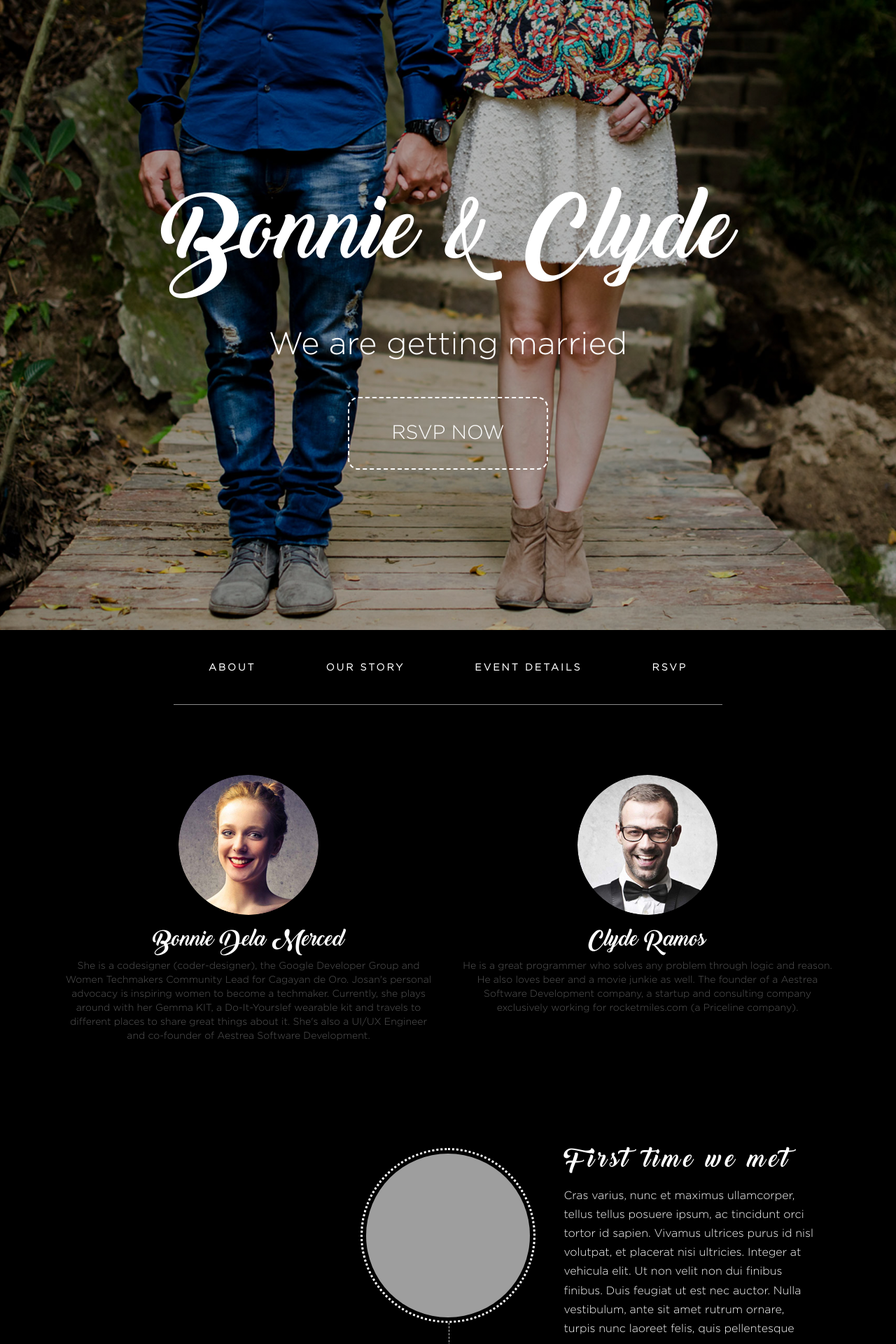
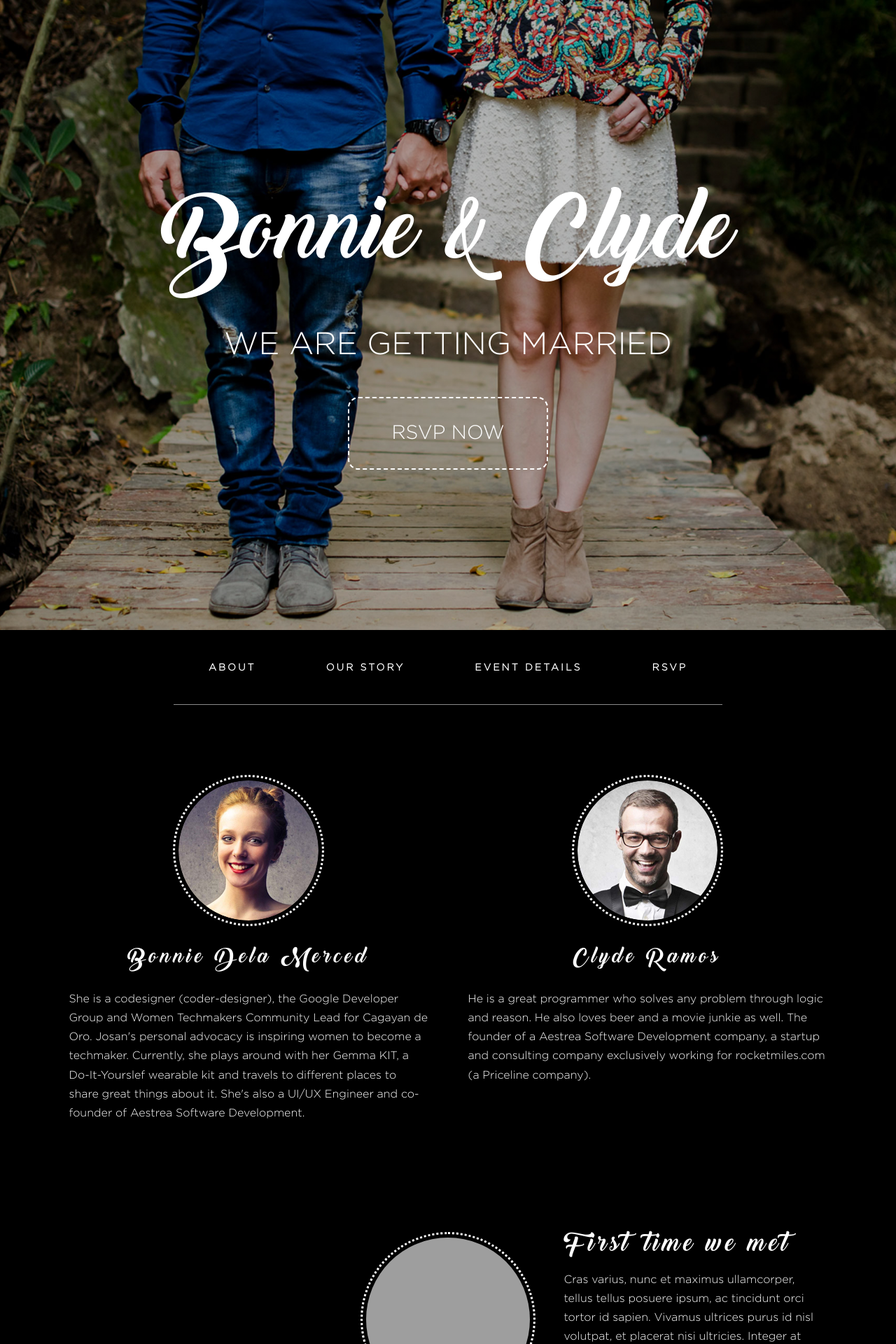
Before and after one commit to crux-wedding/wedding-template2, a Jekyll site: the page built from index.html, in a window 1280 px wide. Shown: the top 1920 px of the page at 70% size. Built offline with Jekyll 4.4.1, drawn with Linux system fonts in a browser that asks for light colours; nearby versions of some CDN libraries; grey boxes are pictures that could not be loaded.

Commit message:
Update home style

```diff
--- a/_sass/home.sass
+++ b/_sass/home.sass
@@ -49,7 +49,7 @@
         .intro-caption
           display: block
           font-size: 3.2em
-          transform: uppercase
+          text-transform: uppercase
           font-family: 'Gotham-Light'
           text-align: center
 
@@ -69,9 +69,32 @@
           outline: none
           border: 2px dashed white
           border-radius: 15px
+
 #about
   position: relative
   padding-top: 100px
+  .bride-section
+    color: white
+  .groom-section
+    color: white
+  .content-name
+    margin: 30px 0
+    letter-spacing: 5px
+    font-size: 2em
+    font-weight: normal
+    font-style: normal
+  .content-image
+    border: 3px dotted white
+    padding: 5px
+  .content-description
+    color: white
+    max-width: 95%
+    min-width: 95%
+    margin: 1em auto
+    text-align: left
+    font-size: 16px
+    font-weight: normal
+    line-height: 1.7em
 
 
 #our-story
@@ -159,29 +182,89 @@
       display: table
       clear: both
 
+#countdown
+  margin: 70px auto
+  padding: 30px 0
+  .section-header
+    text-transform: none
+    font-size: 3em
+    text-align: center
+    letter-spacing: 5px
+  #clock
+    .item-list
+      margin: 30px 0
+      .item-container
+        position: relative
+        border: 3px solid white
+        border-radius: 50%
+        padding: 90px 5px
+        height: 220px
+        width: 220px
+        color: white
+        text-transform: lowercase
+        .countdown-name
+          display: block
+          text-align: center
+          padding: 25px 0
+          font-size: 28px
+        .countdown-value
+          position: relative
+          display: block
+          text-align: center
+          margin-left: auto
+          margin-right: auto
+          .countdown-number
+            font-size: 44px
+            position: absolute
+            top: 50%
+            left: 0
+            right: 0
+            transform: translateY(-50%)
+            -webkit-transform: translateY(-50%)
+            -moz-transform: translateY(-50%)
+            -ms-transform: translateY(-50%)
+            -o-transform: translateY(-50%)
+#venue
+  position: relative
+  height: 700px
+  .container-fluid
+    height: inherit
+    #map
+      position: relative
+      height: inherit
+    .venue-container
+      background-color: rgba(0,0,0,0.5)
+      padding: 20px 30px
+      border: 1px dashed #FFFFFF
+      border-radius: 50px
+      position: absolute
+      top: 50%
+      right: 4%
+      transform: translateY(-50%)
+      -webkit-transform: translateY(-50%)
+      -moz-transform: translateY(-50%)
+      -ms-transform: translateY(-50%)
+      -o-transform: translateY(-50%)
+      .section-content
+        margin: 50px 0px
+        text-transform: uppercase
+        .section-header
+          text-transform: capitalize
+          letter-spacing: 5px
+          margin: 30px 0
+          font-size: 2.5em
+          text-align: center
+        ul
+          list-style: none
+          padding-left: 0
+          color: white
+          li
+            margin: 10px 0
+            b
+              display: block
+              text-align: center
+              font-size: 1.2em
 
-
-#venue
-  .content-container
-    padding: 20px 30px
-    border: 3px dashed #FFFFFF
-    border-radius: 50px
-    text-align: center
-    color: white
-    margin: 50px 50px 100px
-    .section-content
-      margin: 50px 0px
-      .section-header
-        text-transform: capitalize
-        margin: 30px 0
-        font-size: 4em
-      ul
-        list-style: none
-        padding-left: 0
-        li
-          margin: 10px 0
-          b
-            font-size: 1.5em
 
 #rsvp
   position: relative
```
